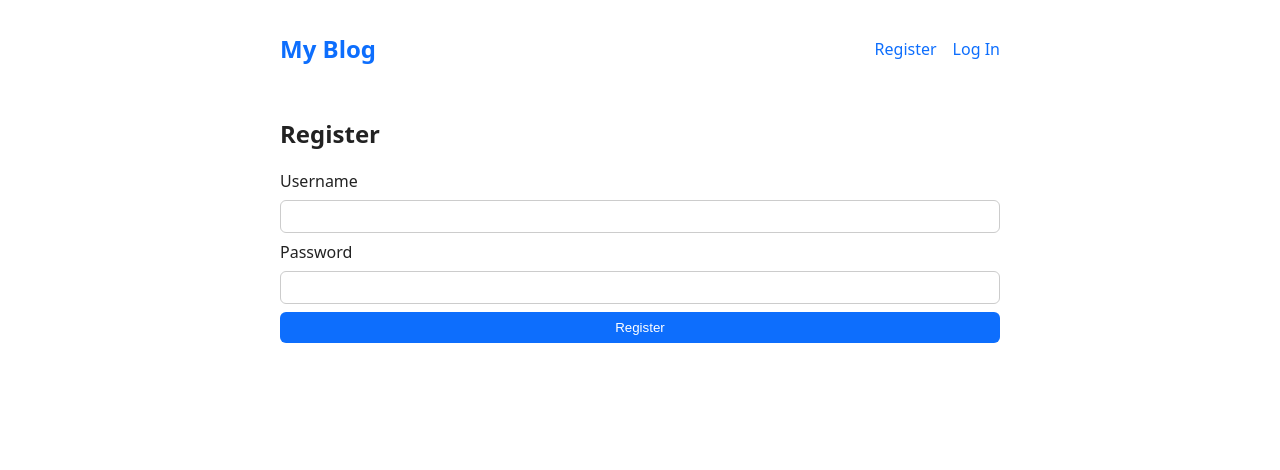
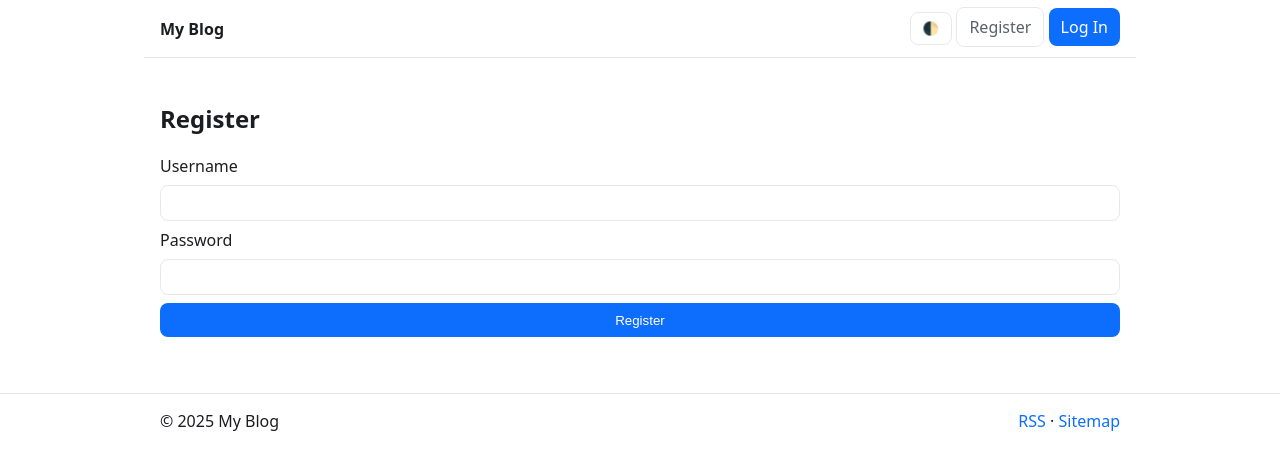
Before and after one commit to Gojosensei77/blog, a Flask app: page /auth/register in a window 1280 px wide. Shown: the top 470 px of the page. Run offline with Flask 3, Linux system fonts and the light colour scheme.

Commit message:
Implement blog improvements: search, pagination, SEO, and dark mode
Co-authored-by: edmundabatonga <edmundabatonga@gmail.com>

```diff
--- a/blog/__init__.py
+++ b/blog/__init__.py
@@ -34,4 +34,7 @@ def create_app(test_config: dict | None = None) -> Flask:
     from . import api
     app.register_blueprint(api.bp)
 
+    from . import seo
+    app.register_blueprint(seo.bp)
+
     return app
--- /dev/null
+++ b/blog/static/app.js
@@ -0,0 +1,14 @@
+;(function () {
+  const root = document.documentElement
+  const KEY = 'theme'
+  function setTheme (t) { root.setAttribute('data-theme', t) }
+  function getTheme () { return localStorage.getItem(KEY) || 'light' }
+  setTheme(getTheme())
+  document.addEventListener('click', (e) => {
+    const btn = e.target.closest('#theme-toggle')
+    if (!btn) return
+    const next = getTheme() === 'light' ? 'dark' : 'light'
+    localStorage.setItem(KEY, next)
+    setTheme(next)
+  })
+})()
--- a/blog/static/style.css
+++ b/blog/static/style.css
@@ -1,14 +1,56 @@
+:root {
+  --bg: #0b0c0f;
+  --panel: #12151a;
+  --text: #e6e6e6;
+  --muted: #a3a3a3;
+  --brand: #6ea8fe;
+  --link: #8ab4ff;
+  --border: #262a33;
+  --danger: #ef476f;
+}
+
+[data-theme="light"] {
+  --bg: #ffffff;
+  --panel: #f6f7f9;
+  --text: #1c1d21;
+  --muted: #5a5f6a;
+  --brand: #0d6efd;
+  --link: #0d6efd;
+  --border: #e6e8ec;
+  --danger: #dc3545;
+}
+
 html { font-family: system-ui, -apple-system, Segoe UI, Roboto, Helvetica, Arial, sans-serif; }
-body { max-width: 720px; margin: 2rem auto; padding: 0 1rem; color: #222; }
-nav { display: flex; justify-content: space-between; align-items: center; margin-bottom: 2rem; }
-nav h1 { margin: 0; font-size: 1.5rem; }
-nav ul { list-style: none; display: flex; gap: 1rem; padding: 0; margin: 0; }
-a { color: #0d6efd; text-decoration: none; }
-a:hover { text-decoration: underline; }
-.content header { display: flex; justify-content: space-between; align-items: center; }
+body { background: var(--bg); color: var(--text); margin: 0; }
+.container { max-width: 960px; margin: 0 auto; padding: 1.5rem; }
+
+.navbar { position: sticky; top: 0; z-index: 10; backdrop-filter: blur(6px); background: color-mix(in srgb, var(--bg) 85%, transparent); display: flex; justify-content: space-between; align-items: center; padding: 0.75rem 1rem; border-bottom: 1px solid var(--border); }
+.brand { font-weight: 700; margin-right: 1rem; color: var(--text); }
+.nav-link { color: var(--muted); margin-right: 0.75rem; }
+.nav-link:hover { color: var(--text); }
+.btn { background: var(--brand); color: white; border: none; padding: 0.5rem 0.75rem; border-radius: 8px; cursor: pointer; text-decoration: none; }
+.btn.ghost { background: transparent; color: var(--muted); border: 1px solid var(--border); }
+.btn.ghost:hover { color: var(--text); }
+
+.page-header { display: flex; justify-content: space-between; align-items: center; gap: 1rem; }
+.page-header .search { display: flex; gap: .5rem; }
+
+.card { background: var(--panel); border: 1px solid var(--border); border-radius: 12px; padding: 1rem; box-shadow: 0 1px 0 rgba(0,0,0,0.04); }
+.grid { display: grid; grid-template-columns: 1fr; gap: 1rem; }
+@media (min-width: 720px) { .grid { grid-template-columns: 1fr 1fr; } }
+
+a { color: var(--link); text-decoration: none; }
+ a:hover { text-decoration: underline; }
+
 form { display: grid; gap: 0.5rem; }
-input[type="text"], input:not([type]), input[type="password"], textarea { padding: 0.5rem; border: 1px solid #ccc; border-radius: 6px; }
-input[type="submit"], .action, .danger { background: #0d6efd; color: #fff; border: none; padding: 0.5rem 0.75rem; border-radius: 6px; cursor: pointer; }
-.danger { background: #dc3545; }
-.flashes { padding: 0.75rem 1rem; background: #fff3cd; border: 1px solid #ffe69c; border-radius: 6px; }
-hr { border: none; border-top: 1px solid #eee; margin: 1.5rem 0; }
+input[type="text"], input:not([type]), input[type="password"], textarea { padding: 0.6rem 0.7rem; border: 1px solid var(--border); border-radius: 8px; background: var(--bg); color: var(--text); }
+input[type="submit"], .action, .danger { background: var(--brand); color: #fff; border: none; padding: 0.6rem 0.8rem; border-radius: 8px; cursor: pointer; }
+.danger { background: var(--danger); }
+.alert { padding: 0.75rem 1rem; background: color-mix(in srgb, var(--brand) 12%, transparent); border: 1px solid var(--border); border-radius: 8px; }
+hr { border: none; border-top: 1px solid var(--border); margin: 1.5rem 0; }
+
+.footer { border-top: 1px solid var(--border); margin-top: 2rem; }
+.footer .container { display: flex; justify-content: space-between; align-items: center; padding-top: 1rem; padding-bottom: 2rem; }
+
+.pagination { display: flex; gap: 1rem; align-items: center; justify-content: center; margin: 1.5rem 0; }
+.pagination .disabled { color: var(--muted); }
--- a/blog/templates/base.html
+++ b/blog/templates/base.html
@@ -1,30 +1,53 @@
 <!doctype html>
+<html lang="en" data-theme="light">
+<head>
+  <meta charset="utf-8">
+  <meta name="viewport" content="width=device-width, initial-scale=1">
   <title>{% block title %}My Blog{% endblock %}</title>
+  <meta name="description" content="Tech blog with tutorials and insights.">
   <link rel="stylesheet" href="{{ url_for('static', filename='style.css') }}">
-<nav>
-  <h1><a href="{{ url_for('index') }}">My Blog</a></h1>
-  <ul>
+  <script defer src="{{ url_for('static', filename='app.js') }}"></script>
+  <link rel="alternate" type="application/rss+xml" title="RSS" href="{{ url_for('seo.feed') }}" />
+</head>
+<body>
+  <nav class="navbar container">
+    <div class="nav-left">
+      <a class="brand" href="{{ url_for('index') }}">My Blog</a>
       {% if g.user %}
-      <li><span>Logged in as {{ g.user['username'] }}</span></li>
-      <li><a href="{{ url_for('auth.logout') }}">Log Out</a></li>
+        <a class="nav-link" href="{{ url_for('blog.create') }}">New Post</a>
+      {% endif %}
+    </div>
+    <div class="nav-right">
+      <button class="btn ghost" id="theme-toggle" aria-label="Toggle theme">🌓</button>
+      {% if g.user %}
+        <span class="user">{{ g.user['username'] }}</span>
+        <a class="btn" href="{{ url_for('auth.logout') }}">Log Out</a>
       {% else %}
-      <li><a href="{{ url_for('auth.register') }}">Register</a></li>
-      <li><a href="{{ url_for('auth.login') }}">Log In</a></li>
+        <a class="btn ghost" href="{{ url_for('auth.register') }}">Register</a>
+        <a class="btn" href="{{ url_for('auth.login') }}">Log In</a>
       {% endif %}
-  </ul>
+    </div>
   </nav>
-<section class="content">
-  <header>
+  <main class="container">
+    <header class="page-header">
       {% block header %}{% endblock %}
     </header>
     {% with messages = get_flashed_messages() %}
       {% if messages %}
-      <ul class="flashes">
+        <div class="alert">
           {% for message in messages %}
-          <li>{{ message }}</li>
+            <div>{{ message }}</div>
           {% endfor %}
-      </ul>
+        </div>
       {% endif %}
     {% endwith %}
     {% block content %}{% endblock %}
-</section>
+  </main>
+  <footer class="footer">
+    <div class="container">
+      <div>© {{ 2025 }} My Blog</div>
+      <div><a href="{{ url_for('seo.feed') }}">RSS</a> · <a href="{{ url_for('seo.sitemap') }}">Sitemap</a></div>
+    </div>
+  </footer>
+</body>
+</html>
```
Also changed, not shown: blog/blog.py (+39 -56 lines), blog/seo.py (added, +121 -0 lines), blog/templates/blog/detail.html (added, +17 -0 lines), blog/templates/blog/index.html (+29 -13 lines). Lines whose indentation alone changed are shown as unchanged.
